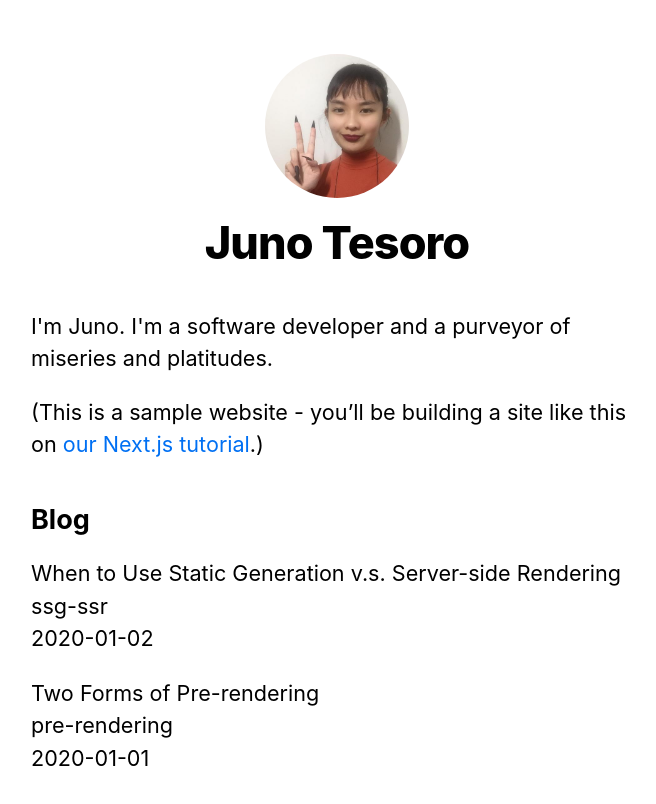
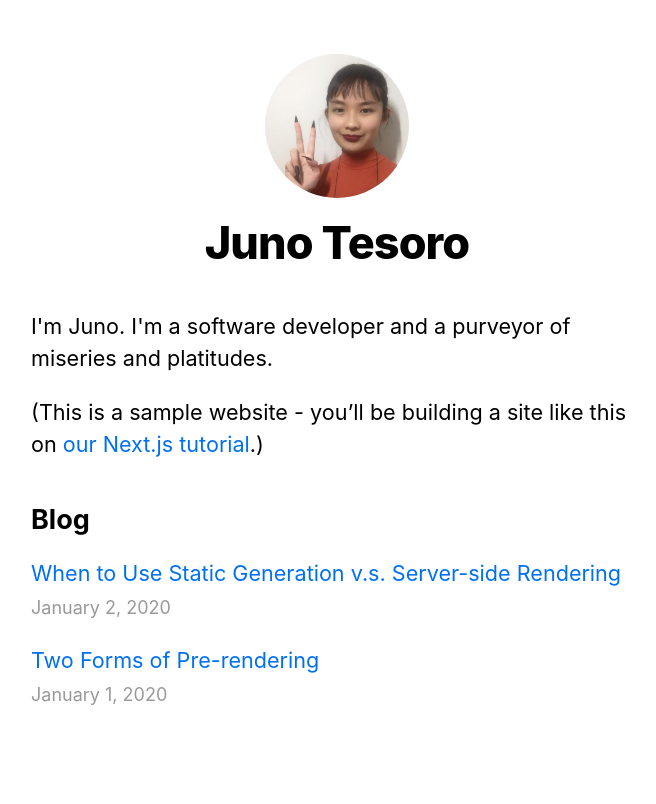
Before and after one commit to jmtes/nextjs-basics, a Next.js app in the folder nextjs-blog/: page / in a window 1280 px wide. Shown: the top 804 px of the page, without its empty margins (303-959 px from the left). Built offline with nearby package versions, Linux system fonts and the light colour scheme.

Commit message:
Add links to blog posts

```diff
--- a/nextjs-blog/pages/index.js
+++ b/nextjs-blog/pages/index.js
@@ -1,5 +1,7 @@
 import Head from 'next/head';
 import Link from 'next/link';
+
+import Date from '../components/date';
 
 import Layout, { siteTitle } from '../components/layout';
 import utilStyles from '../styles/utils.module.css';
@@ -91,11 +93,13 @@
       <ul className={utilStyles.list}>
         {allPostsData.map(({ id, date, title }) => (
           <li className={utilStyles.listItem} key={id}>
-            {title}
+            <Link href={`/posts/${id}`}>
+              <a>{title}</a>
+            </Link>
             <br />
-            {id}
-            <br />
-            {date}
+            <small className={utilStyles.lightText}>
+              <Date dateString={date} />
+            </small>
           </li>
         ))}
       </ul>
```
